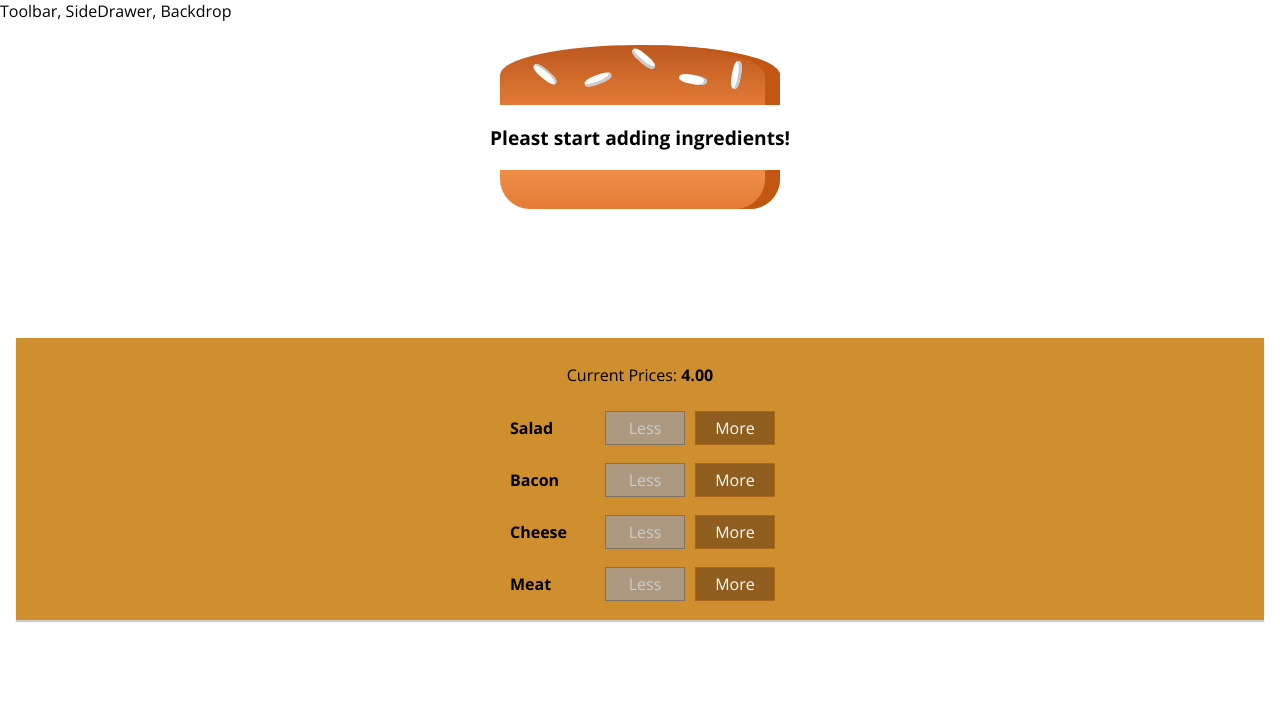
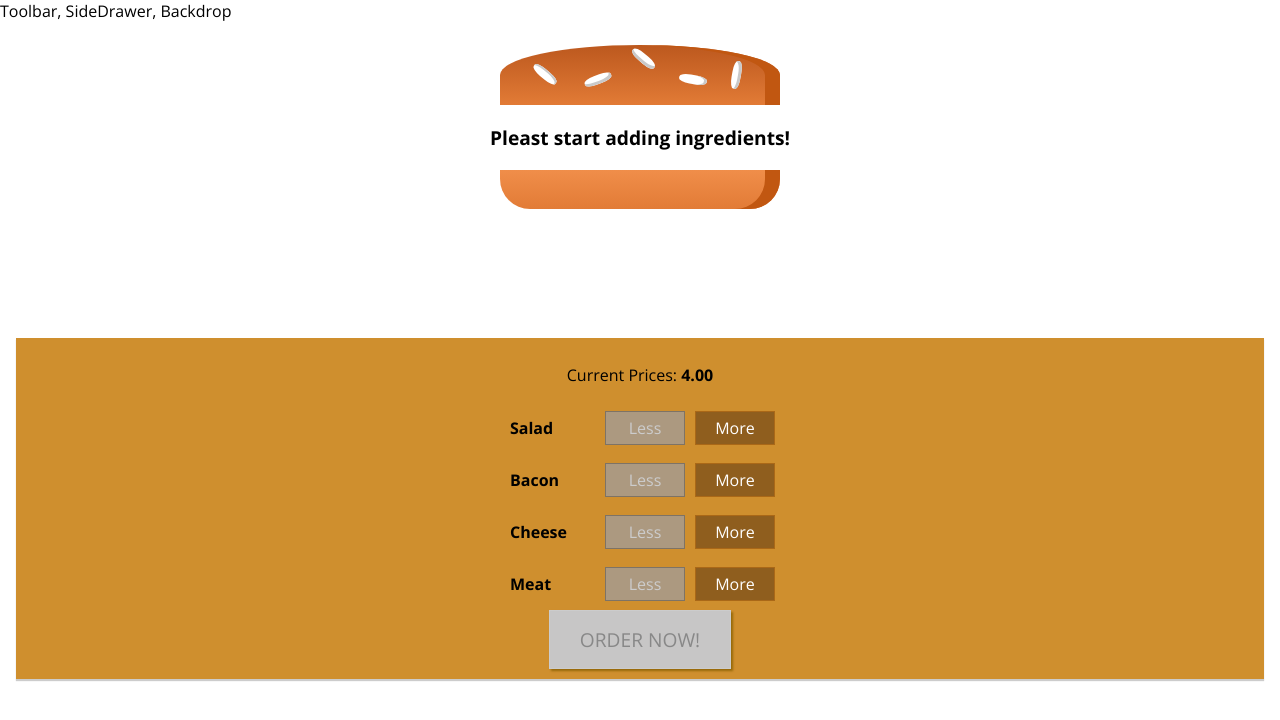
Before and after one commit to johnny055279/Burger_Builder, a React (Create React App) app: page / in a window 1280 px wide. Shown: the top 720 px of the page. Built offline with nearby package versions, Linux system fonts and the light colour scheme.

Commit message:
Add order button

```diff
--- a/src/components/Burger/BuildControls/BuildControls.js
+++ b/src/components/Burger/BuildControls/BuildControls.js
@@ -19,6 +19,9 @@
                           removeIngredients = {() => props.ingredientRemove(ctrl.type)}
                           disableBtn = {props.disableButton[ctrl.type]}/>
         ))}
+
+        <button className = {classes.OrderButton}
+                disabled = {!props.purchasable}>ORDER NOW!</button>
     </div>
 );
 
--- a/src/components/Burger/BuildControls/BuildControls.module.css
+++ b/src/components/Burger/BuildControls/BuildControls.module.css
@@ -8,3 +8,45 @@
     margin: auto;
     padding: 10px 0;
 }
+
+
+.OrderButton {
+    background-color: #DAD735;
+    outline: none;
+    cursor: pointer;
+    border: 1px solid #966909;
+    color: #966909;
+    font-family: inherit;
+    font-size: 1.2em;
+    padding: 15px 30px;
+    box-shadow: 2px 2px 2px #966909;
+}
+
+.OrderButton:hover, .OrderButton:active {
+    background-color: #A0DB41;
+    border: 1px solid #966909;
+    color: #966909;
+}
+
+.OrderButton:disabled {
+    background-color: #C7C6C6;
+    cursor: not-allowed;
+    border: 1px solid #ccc;
+    color: #888888;
+}
+
+.OrderButton:not(:disabled) {
+    animation: enable 0.3s linear;
+}
+
+@keyframes enable {
+    0% {
+        transform: scale(1);
+    }
+    60% {
+        transform: scale(1.1);
+    }
+    100% {
+        transform: scale(1);
+    }
+}
--- a/src/components/Burger/Burger.js
+++ b/src/components/Burger/Burger.js
@@ -24,7 +24,7 @@
         // reudce(previousValue, currentValue) allows us to transform an array into something else
         // Use concat to combine array
 
-    }).reduce((arr, el) => {return arr.concat(el)}, []);
+    }).reduce((arr, element) => {return arr.concat(element)}, []);
 
     if (transformIngredients.length === 0) {
         transformIngredients = <p>Pleast start adding ingredients!</p>
--- a/src/containers/BurgerBuilder/BurgerBuilder.js
+++ b/src/containers/BurgerBuilder/BurgerBuilder.js
@@ -20,7 +20,19 @@
             cheese: 0,
             meat: 0
         },
-        totalPrice: 4
+        totalPrice: 4,
+        puchasable: false,
+    }
+
+    updatePurchaseState (ingredients) {
+
+        const sum = Object.keys(ingredients).map(ingredientsKey => {
+
+            // get the value
+            return ingredients[ingredientsKey];
+        }).reduce((sum, element) => {return sum + element;}, 0);
+
+        this.setState({puchasable: sum > 0});
     }
 
     addIngredientsHandler = (type) => {
@@ -33,6 +45,9 @@
         const priceAddition = INGREDIENT_PRICES[type];
         const newPrice = this.state.totalPrice + priceAddition;
         this.setState({totalPrice: newPrice, ingredients: updatedIngredients});
+
+        // Check order button
+        this.updatePurchaseState(updatedIngredients);
     }
 
     removeIngredientsHandler = (type) => {
@@ -50,6 +65,9 @@
         const priceDeduction = INGREDIENT_PRICES[type];
         const newPrice = this.state.totalPrice - priceDeduction;
         this.setState({totalPrice: newPrice, ingredients: updatedIngredients});
+
+        // Check order button
+        this.updatePurchaseState(updatedIngredients);
     }
 
 
@@ -70,7 +88,8 @@
             <BuildControls ingredientAdd={this.addIngredientsHandler}
                            ingredientRemove = {this.removeIngredientsHandler}
                            disableButton = {disabledInfo}
-                           price = {this.state.totalPrice}/>
+                           price = {this.state.totalPrice}
+                           purchasable = {this.state.puchasable}/>
             </>
         );
     }
```
